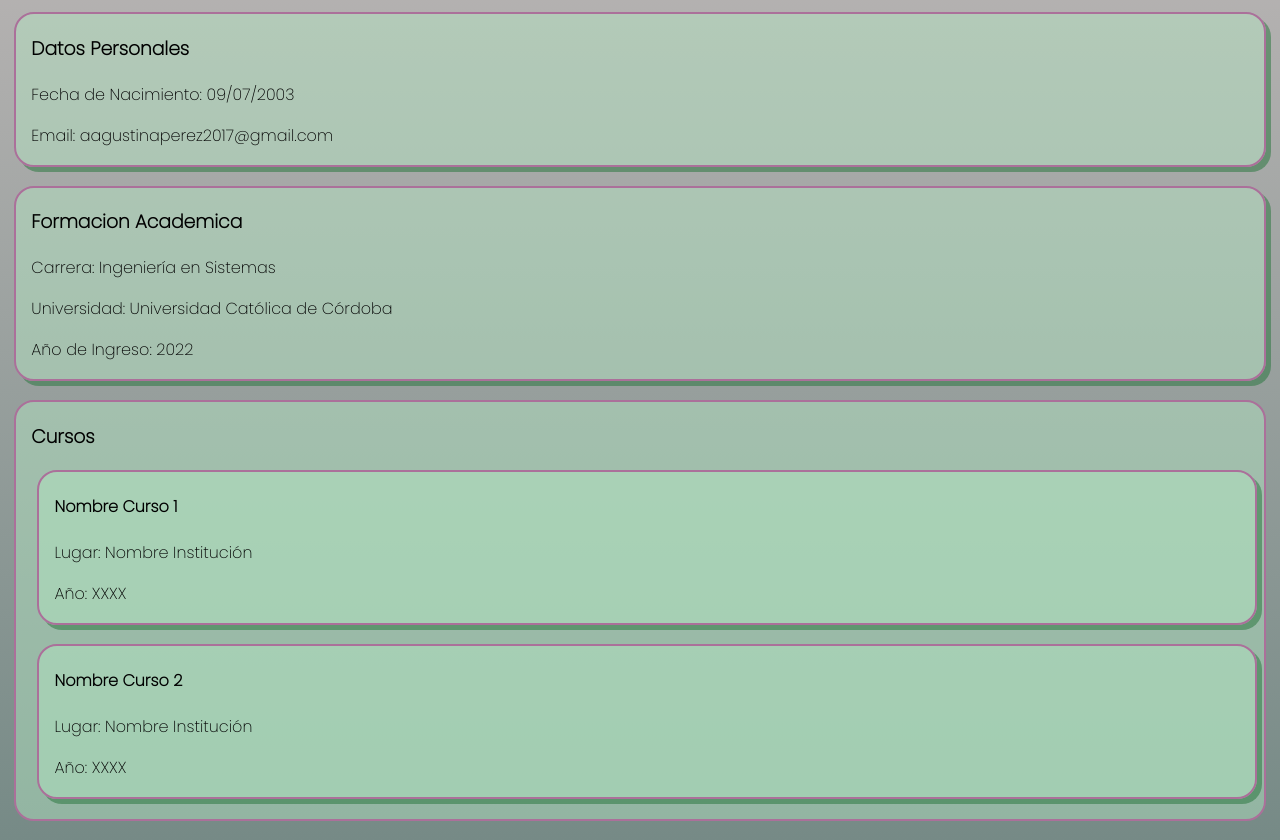
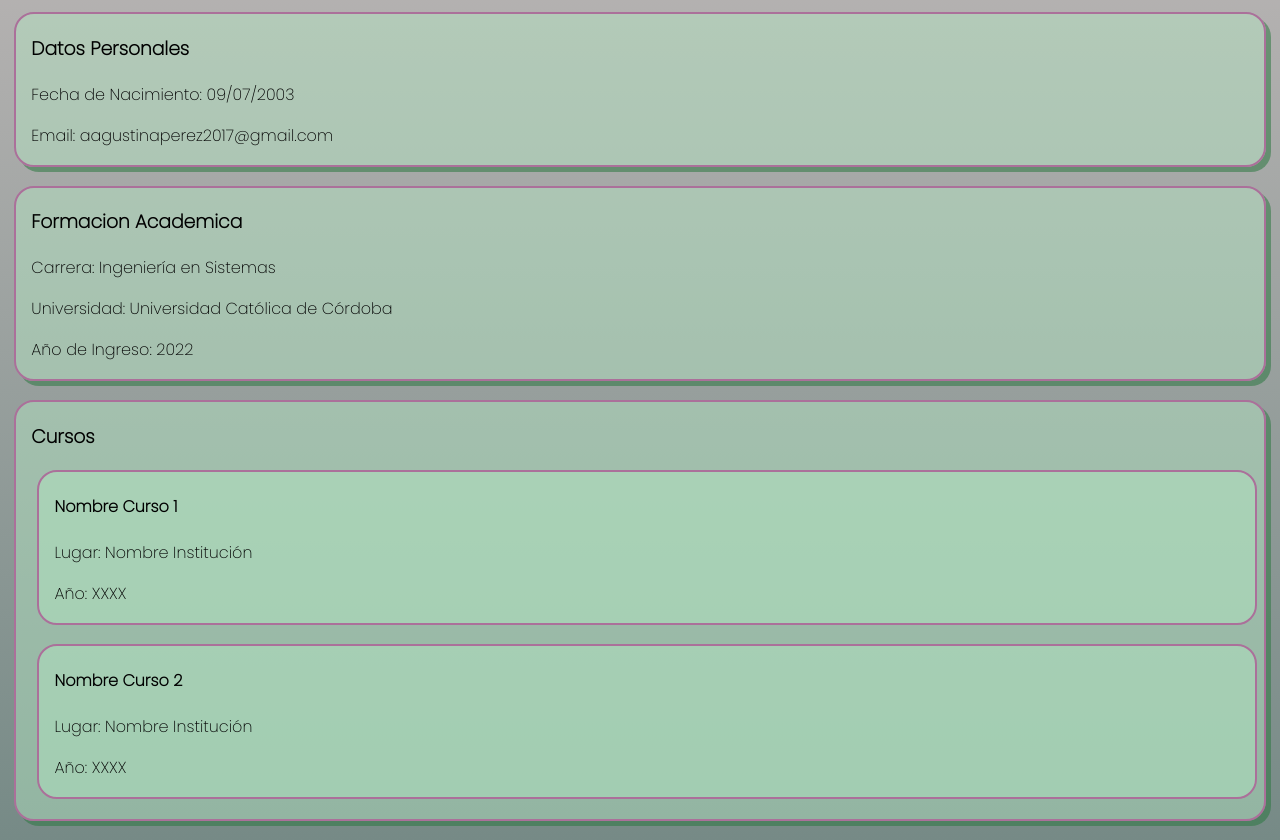
Before and after one commit to UCC-LabCompu2/ejercicios2023-Agus-03, a plain HTML site: page Ejercicios-CSS/ej_cv.html in a window 1280 px wide. Shown: the part 171-1011 px from the top of the page. Drawn offline with Linux system fonts and the light colour scheme.

Commit message:
martes18/4

```diff
--- a/Ejercicios-CSS/ej_cv.html
+++ b/Ejercicios-CSS/ej_cv.html
@@ -30,16 +30,16 @@
     <p><span>Año de Ingreso:</span> 2022</p>
 </div>
 
-<div class="noshadow">
+<div>
     <h3>Cursos</h3>
 
-    <div>
+    <div class="noshadow">
         <h4>Nombre Curso 1</h4>
         <p><span>Lugar:</span> Nombre Institución</p>
         <p><span>Año:</span> XXXX </p>
     </div>
 
-    <div>
+    <div class="noshadow">
         <h4>Nombre Curso 2</h4>
         <p><span>Lugar:</span> Nombre Institución</p>
         <p><span>Año:</span> XXXX </p>
```
